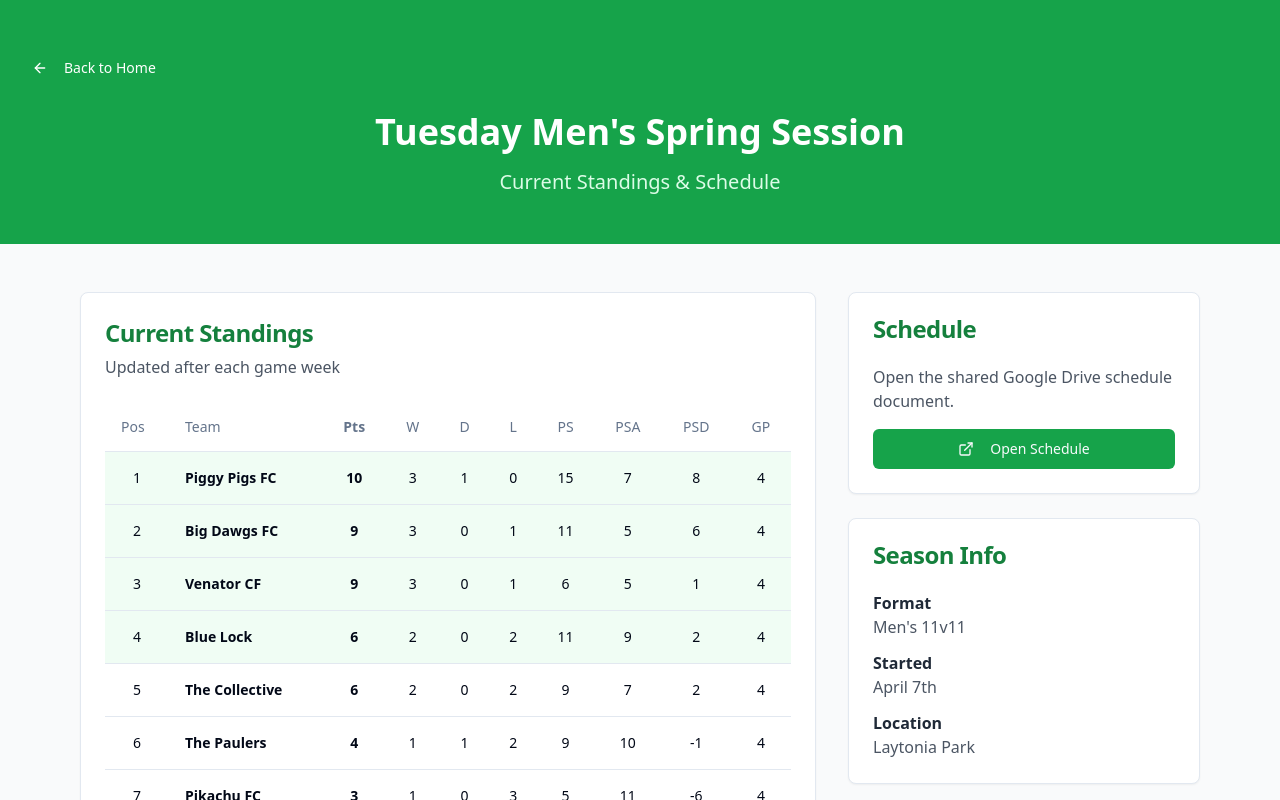
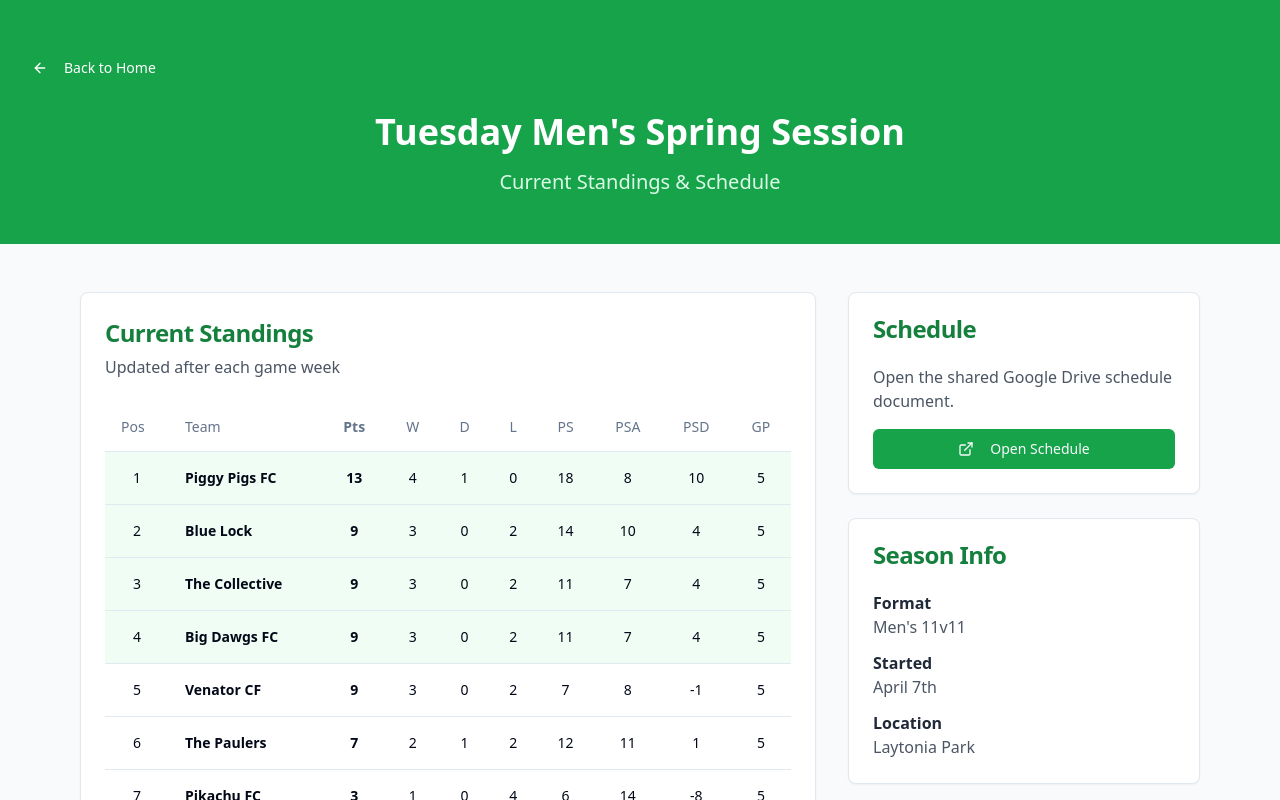
Before and after one commit to aaron132435/a5soccer-thursday-nights-kickoff, a React (Vite) app: page /tuesday-mens-standings in a window 1280 px wide. Shown: the top 800 px of the page. Built offline with nearby package versions, Linux system fonts and the light colour scheme.

Commit message:
Changes
Co-authored-by: aaron132435 <60522780+aaron132435@users.noreply.github.com>

```diff
--- a/src/pages/TuesdayMensStandings.tsx
+++ b/src/pages/TuesdayMensStandings.tsx
@@ -8,14 +8,14 @@ const TuesdayMensStandings = () => {
   const scheduleUrl = "https://docs.google.com/document/d/1tHCF3MQefo87yojhsNTBVc0yxKHooW1PjKQ6mv0VlkU/edit?usp=sharing";
 
   const rawStandings = [
-    { team: "Blue Lock", points: 6, wins: 2, losses: 2, draws: 0, ps: 11, psa: 9, psd: 2, played: 4 },
-    { team: "The Collective", points: 6, wins: 2, losses: 2, draws: 0, ps: 9, psa: 7, psd: 2, played: 4 },
-    { team: "The Paulers", points: 4, wins: 1, losses: 2, draws: 1, ps: 9, psa: 10, psd: -1, played: 4 },
-    { team: "Los Lobos FC", points: 0, wins: 0, losses: 4, draws: 0, ps: 5, psa: 17, psd: -16, played: 4 },
-    { team: "Piggy Pigs FC", points: 10, wins: 3, losses: 0, draws: 1, ps: 15, psa: 7, psd: 8, played: 4 },
-    { team: "Venator CF", points: 9, wins: 3, losses: 1, draws: 0, ps: 6, psa: 5, psd: 1, played: 4 },
-    { team: "Pikachu FC", points: 3, wins: 1, losses: 3, draws: 0, ps: 5, psa: 11, psd: -6, played: 4 },
-    { team: "Big Dawgs FC", points: 9, wins: 3, losses: 1, draws: 0, ps: 11, psa: 5, psd: 6, played: 4 },
+    { team: "Blue Lock", points: 9, wins: 3, losses: 2, draws: 0, ps: 14, psa: 10, psd: 4, played: 5 },
+    { team: "The Collective", points: 9, wins: 3, losses: 2, draws: 0, ps: 11, psa: 7, psd: 4, played: 5 },
+    { team: "The Paulers", points: 7, wins: 2, losses: 2, draws: 1, ps: 12, psa: 11, psd: 1, played: 5 },
+    { team: "Los Lobos FC", points: 0, wins: 0, losses: 5, draws: 0, ps: 6, psa: 20, psd: -14, played: 5 },
+    { team: "Piggy Pigs FC", points: 13, wins: 4, losses: 0, draws: 1, ps: 18, psa: 8, psd: 10, played: 5 },
+    { team: "Venator CF", points: 9, wins: 3, losses: 2, draws: 0, ps: 7, psa: 8, psd: -1, played: 5 },
+    { team: "Pikachu FC", points: 3, wins: 1, losses: 4, draws: 0, ps: 6, psa: 14, psd: -8, played: 5 },
+    { team: "Big Dawgs FC", points: 9, wins: 3, losses: 2, draws: 0, ps: 11, psa: 7, psd: 4, played: 5 },
   ];
 
   const standings = [...rawStandings]
```
